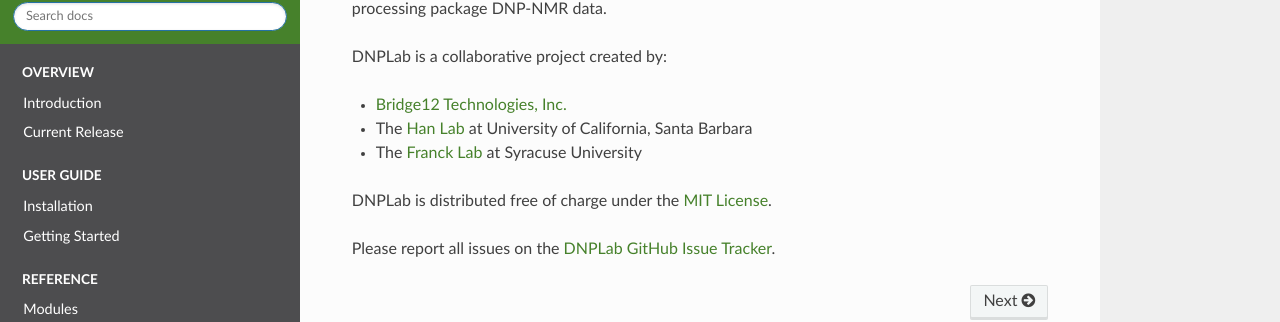
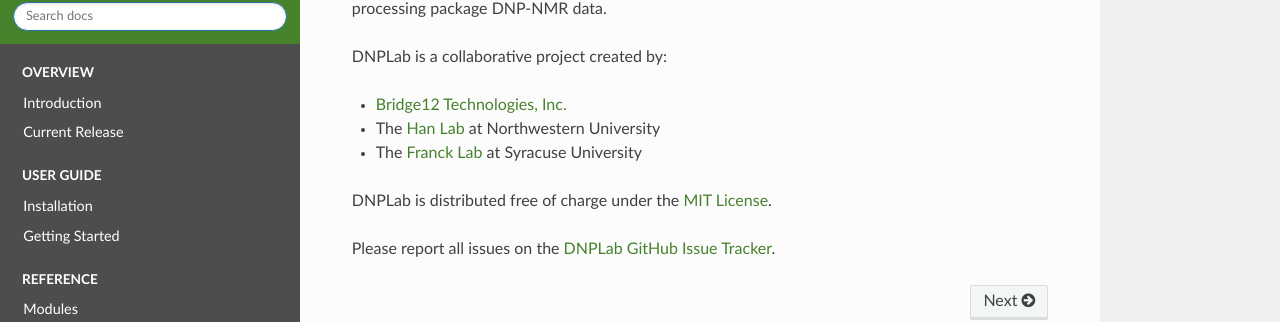
Before and after one commit to DNPLab/DNPLab, a Sphinx documentation site: the page built from docs/source/index.rst, in a window 1280 px wide. Shown: the part 235-557 px from the top of the page. Built offline with Sphinx 7.4.7 and the Read the Docs theme 2.0.0, drawn with Linux system fonts in a browser that asks for light colours; pages that are not in the unit, such as notebooks, are missing from menus; the version number could not be read and is left out.

Commit message:
Updated affiliation

```diff
--- a/docs/source/index.rst
+++ b/docs/source/index.rst
@@ -7,7 +7,7 @@
 DNPLab is a collaborative project created by:
 
 * |B12TLink|
-* The |HanLabLink| at University of California, Santa Barbara
+* The |HanLabLink| at Northwestern University
 * The |FranckLabLink| at Syracuse University
 
 DNPLab is distributed free of charge under the |MITLicense|.
```
